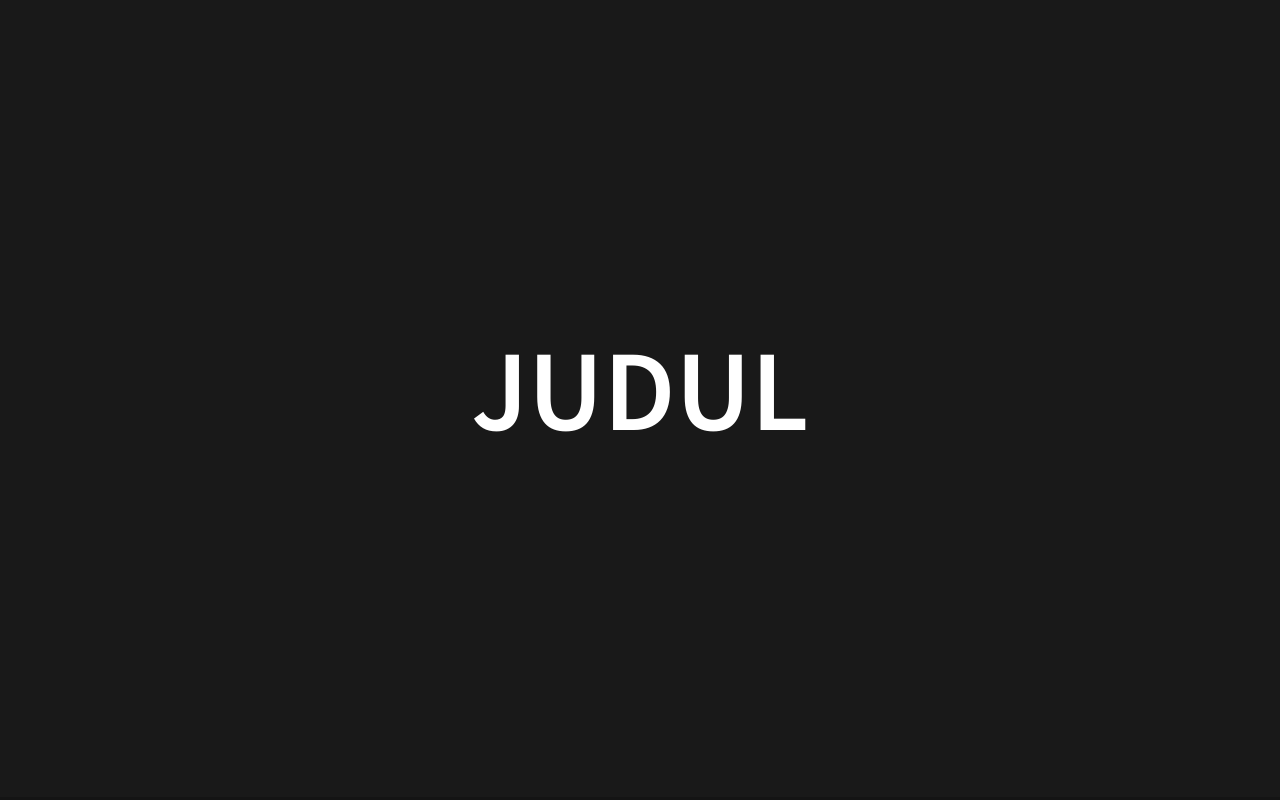
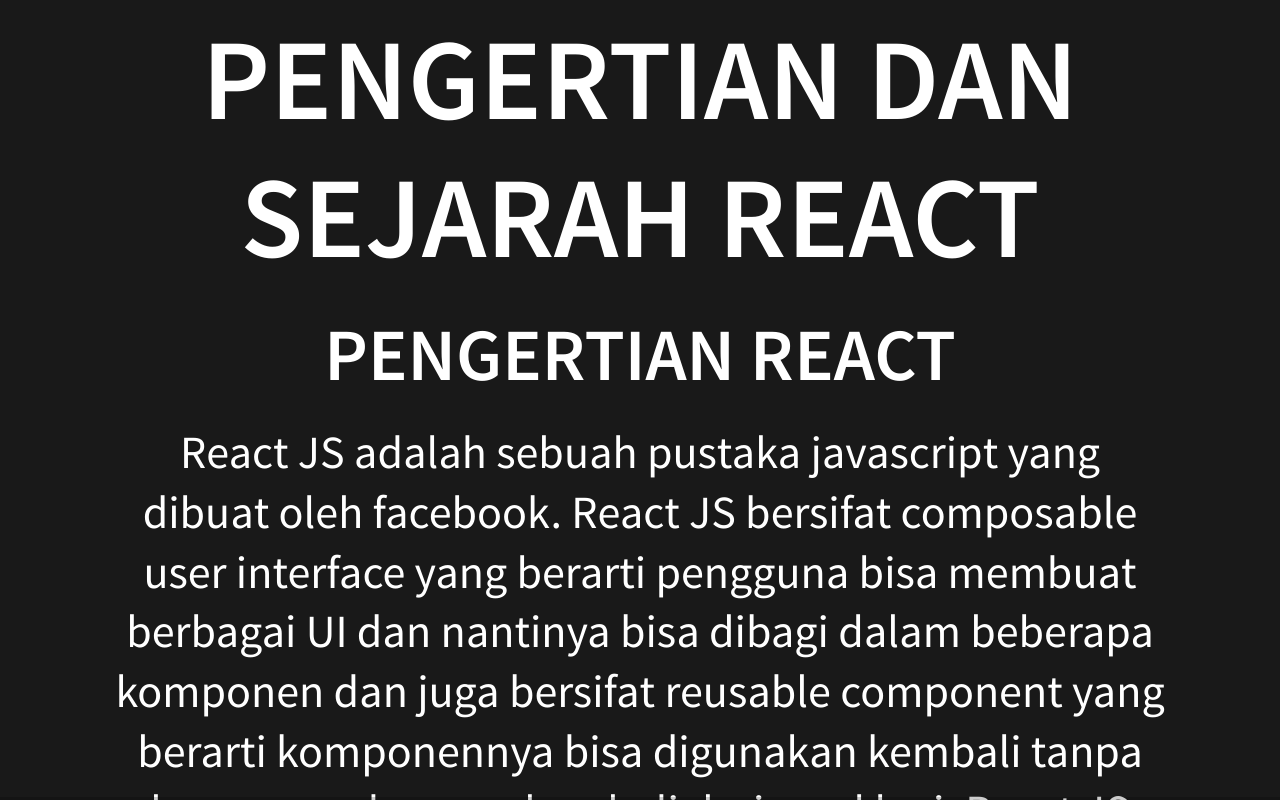
Before and after one commit to masdimas14/TUGAS_KELOMPOK_9, a website: page index.html in a window 1280 px wide. Drawn offline with Linux system fonts and the light colour scheme.

Commit message:
pengertian dan sejarah react

```diff
--- a/index.html
+++ b/index.html
@@ -17,7 +17,11 @@
 		<div class="reveal">
 			<div class="slides">
 				<section>
-					<h1>Judul</h1>
+					<h1>Pengertian dan Sejarah React</h1>
+					<h2>Pengertian React</h2>
+					<p>React JS adalah sebuah pustaka javascript yang dibuat oleh facebook. React JS bersifat composable user interface yang berarti pengguna bisa membuat berbagai UI dan nantinya bisa dibagi dalam beberapa komponen dan juga bersifat reusable component yang berarti komponennya bisa digunakan kembali tanpa harus membangun kembali dari awal lagi, React JS bisa digunakan untuk membangun antarmuka pengguna yang khusus untuk tampilan aplikasi dalam satu halaman yang menangani tampilan pada web dan aplikasi seluler.</p>
+					<h2>Sejarah React</h2>
+					<p>React resmi dirilis pada tahun 2013, React JS dibuat oleh Jordan Walke. React JS ini telah menjadi salah satu pustaka UI terpenting dalam Javascript, dan telah digunakan oleh Facebook, Instagram, Netflix, Spotify, Medium hingga Twitter. Prototipe React JS yang ia rilis pertama kali Fax JS yang terinspirasi dari XHP. Facebook menyadari bahwa aplikasi web milik mereka semakin kompleks, ada banyak bagian yang harus terus menerus di update seperti pada bagian news feed, chat list, chat box, dan lainnya secara realtime.</p>
 				</section>
 			</div>
 		</div>
```
